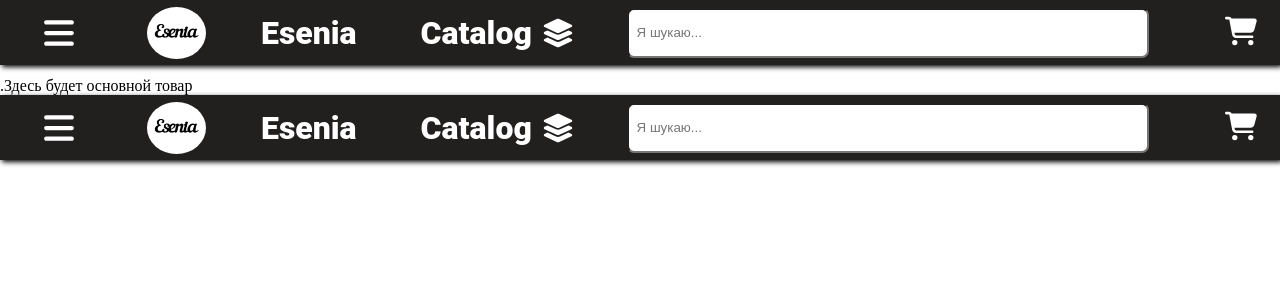
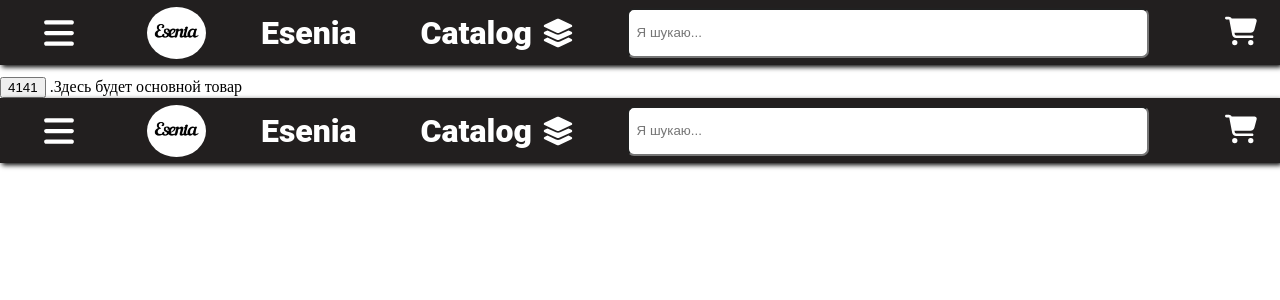
Before and after one commit to NktZhchnk/vueShop, a Vue app: page /header in a window 1280 px wide. Shown: the top 300 px of the page. Built offline with nearby package versions, Linux system fonts and the light colour scheme; a web font is replaced by a local one.

Commit message:
test new render Products by id v1.01

```diff
--- a/src/App.vue
+++ b/src/App.vue
@@ -8,7 +8,9 @@ import UiSlideMenu from "@/components/UiSlideMenu.vue";
 import {useMyStore} from "@/store/store.js";
 
 const store = useMyStore()
-
+const test = () =>{
+  console.log(store.productById)
+}
 </script>
 
 <template>
@@ -20,6 +22,7 @@ const store = useMyStore()
       <ui-main-header class="main-header"></ui-main-header>
     </div>
     <div class="div-body">
+      <button @click="test">4141</button>
       <!-- Отображаем содержимое страницы внутри router-view -->
       .Здесь будет основной товар
       <router-view></router-view>
@@ -35,8 +38,9 @@ body {
 .show-page{
   position: absolute;
   width: 100%;
+  height: 100%;
   z-index: 2;
-  height: 100%;
+
   background: rgba(0,0,0,0.3);
 }
 .slide-menu-left{
@@ -60,6 +64,6 @@ html {
 }
 .div-body{
   position: relative;
-  height: 1000px;
+  height: 100%;
 }
 </style>
--- a/src/components/ProductDetails.vue
+++ b/src/components/ProductDetails.vue
@@ -1,12 +1,14 @@
 <script setup>
+  import {useMyStore} from "@/store/store.js";
 
+  const store = useMyStore()
+  console.log('s', store.productById)
 </script>
 
 <template>
-  <div>
-    <h1>{{ item.name_item }}</h1>
-    <p>Цена: {{ item.price_item }}</p>
-    <!-- Остальная информация о товаре -->
+  <div v-for="item in store.productById" :key="item">
+    <h1>{{item.name_item}}</h1>
+    <h2>{{item.text_info}}</h2>
   </div>
 </template>
 
--- a/src/components/UiRenderAllProducts.vue
+++ b/src/components/UiRenderAllProducts.vue
@@ -41,9 +41,10 @@ const deleteProductInDataBase = async (id) => {
 const getByIdProduct = (id) => {
   axios.get(`https://eseniabila.com.ua/getProductById/${id}`)
       .then(response => {
-        const productData = response.data; // Данные о товаре с указанным ID
+        // Данные о товаре с указанным ID
         // Обработка полученных данных о товаре
-        console.log('Информация о товаре:', productData);
+        store.productById = response.data
+        console.log('Информация о товаре:', response.data);
       })
       .catch(error => {
         console.error('Ошибка при получении данных о товаре:', error);
--- a/src/store/store.js
+++ b/src/store/store.js
@@ -6,6 +6,7 @@ export const useMyStore = defineStore({
     id: 'myStore',
     state: () => ({
         products: [],
+        productById: [],
         productVarieties: [],
         radioPrice: [],
         radioQuan: [],
```
